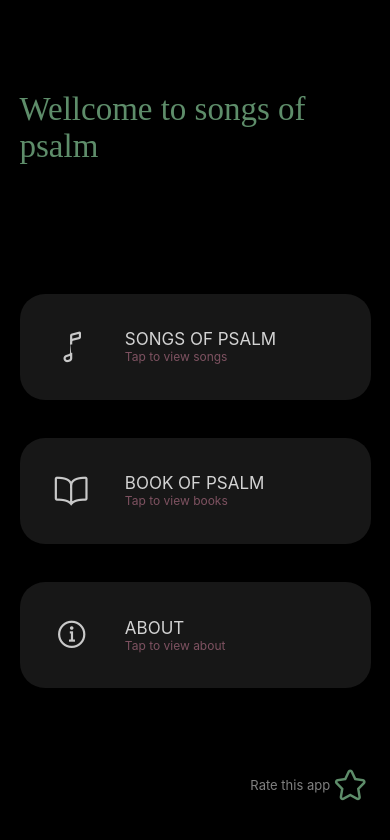
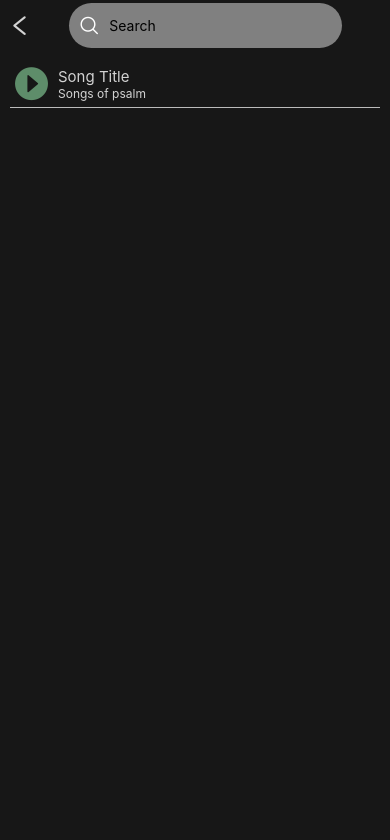
Before and after one commit to AndrewRoy3535/Songs-of-psalm, a React Native app: screen /Playlist in a window 390 px wide. Shown: the top 840 px of the page. Built offline with nearby package versions, Linux system fonts and the light colour scheme.

Commit message:
Context api added

```diff
--- a/App.js
+++ b/App.js
@@ -5,12 +5,15 @@ import HomeScreen from './src/views/HomeScreen/HomeScreen';
 import SongsScreen from './src/views/SongsScreen.js/SongsScreen';
 import BookScreen from './src/views/BookScreen/BookScreen';
 import AboutScreen from './src/views/AboutScreen/AboutScreen';
+import PlaylistScreen from './src/views/PlaylistScreen/PlaylistScreen';
 import {createNativeStackNavigator} from '@react-navigation/native-stack';
+import Context from './src/Context/Context';
 
 const App = () => {
   const Stack = createNativeStackNavigator();
 
   return (
+    <Context>
       <NavigationContainer>
         <Stack.Navigator
           initialRouteName="Home"
@@ -21,8 +24,10 @@ const App = () => {
           <Stack.Screen name="Songs" component={SongsScreen} />
           <Stack.Screen name="Books" component={BookScreen} />
           <Stack.Screen name="About" component={AboutScreen} />
+          <Stack.Screen name="Playlist" component={PlaylistScreen} />
         </Stack.Navigator>
       </NavigationContainer>
+    </Context>
   );
 };
 
--- a/package.json
+++ b/package.json
@@ -13,6 +13,7 @@
     "@react-native-community/slider": "^4.2.2",
     "@react-navigation/native": "^6.0.10",
     "@react-navigation/native-stack": "^6.6.2",
+    "@sanity/client": "^3.3.1",
     "react": "17.0.2",
     "react-native": "0.68.2",
     "react-native-safe-area-context": "^4.2.5",
--- /dev/null
+++ b/src/Context/Context.js
@@ -0,0 +1,13 @@
+import React, {createContext} from 'react';
+
+export const Contextprovider = createContext();
+
+export function Context({children}) {
+  return (
+    <Contextprovider.Provider value={{name: 'React Native'}}>
+      {children}
+    </Contextprovider.Provider>
+  );
+}
+
+export default Context;
--- /dev/null
+++ b/src/views/PlaylistScreen/PlaylistScreen.js
@@ -0,0 +1,99 @@
+import {
+  View,
+  Text,
+  StyleSheet,
+  SafeAreaView,
+  TouchableOpacity,
+  TextInput,
+  ScrollView,
+} from 'react-native';
+import React from 'react';
+import AntDesign from 'react-native-vector-icons/AntDesign';
+
+const PlaylistScreen = ({navigation}) => {
+  return (
+    <SafeAreaView style={styles.playlist_container}>
+      <View style={styles.playlist_header}>
+        <TouchableOpacity
+          style={styles.palylist_header_touchable_opacity}
+          onPress={() => navigation.navigate('Songs')}>
+          <AntDesign name="left" size={25} color="#D3D3D3" />
+        </TouchableOpacity>
+        <View style={styles.playlist_search_container}>
+          <AntDesign
+            name="search1"
+            size={20}
+            color="#fff"
+            style={styles.palylist_search_icon}
+          />
+          <TextInput placeholder="Search" />
+        </View>
+      </View>
+      <ScrollView style={styles.playlist_body}>
+        <TouchableOpacity style={styles.playlist_listview}>
+          <AntDesign name="play" size={33} color="#5e8d6a" />
+          <View style={styles.palylist_title_container}>
+            <Text style={styles.playlist_song_title}>Song Title</Text>
+            <Text style={styles.playlist_song_album}>Songs of psalm</Text>
+          </View>
+        </TouchableOpacity>
+      </ScrollView>
+    </SafeAreaView>
+  );
+};
+
+export default PlaylistScreen;
+
+const styles = StyleSheet.create({
+  playlist_container: {
+    flex: 1,
+    backgroundColor: '#171717',
+  },
+  playlist_header: {
+    flexDirection: 'row',
+    alignItems: 'center',
+  },
+  palylist_header_touchable_opacity: {
+    // borderWidth: 1,
+    width: '17%',
+    padding: 7,
+    borderRadius: 50,
+  },
+  playlist_search_container: {
+    // borderWidth: 1,
+    borderRadius: 50,
+    width: '70%',
+    height: 45,
+    flexDirection: 'row',
+    alignItems: 'center',
+    margin: 3,
+    backgroundColor: 'grey',
+  },
+  palylist_search_icon: {
+    marginHorizontal: 10,
+  },
+  playlist_body: {
+    flex: 10,
+    width: '100%',
+    // borderWidth: 1,
+    padding: 10,
+  },
+  playlist_listview: {
+    flexDirection: 'row',
+    alignItems: 'center',
+    borderBottomWidth: 0.5,
+    borderColor: '#bbbbbb',
+    padding: 5,
+  },
+  palylist_title_container: {
+    marginLeft: 10,
+  },
+  playlist_song_title: {
+    fontSize: 15,
+    color: '#d3d3d3',
+  },
+  playlist_song_album: {
+    fontSize: 12,
+    color: '#d3d3d3',
+  },
+});
--- a/src/views/SongsScreen.js/SongsScreen.js
+++ b/src/views/SongsScreen.js/SongsScreen.js
@@ -6,12 +6,18 @@ import {
   Image,
   Text,
 } from 'react-native';
-import React from 'react';
+import React, {useContext} from 'react';
 import AntDesign from 'react-native-vector-icons/AntDesign';
 import Ionicons from 'react-native-vector-icons/Ionicons';
 import Slider from '@react-native-community/slider';
+import {Contextprovider} from '../../Context/Context';
 
 const SongsScreen = ({navigation}) => {
+  const context = useContext(Contextprovider);
+
+  const {name} = context;
+  console.log(name);
+
   return (
     <SafeAreaView style={styles.playerContainer}>
       <View style={styles.go_back_frm_player}>
@@ -60,16 +66,18 @@ const SongsScreen = ({navigation}) => {
         </View>
       </View>
       <View style={styles.player_bottom_container}>
-        <TouchableOpacity style={styles.touchable_opacity}>
+        {/* <TouchableOpacity style={styles.touchable_opacity}>
           <Ionicons name="heart" size={30} color="#D3D3D3" />
-        </TouchableOpacity>
+        </TouchableOpacity> */}
         <TouchableOpacity style={styles.touchable_opacity}>
           <Ionicons name="repeat" size={30} color="#D3D3D3" />
         </TouchableOpacity>
         <TouchableOpacity style={styles.touchable_opacity}>
           <Ionicons name="musical-note" size={30} color="#D3D3D3" />
         </TouchableOpacity>
-        <TouchableOpacity style={styles.touchable_opacity}>
+        <TouchableOpacity
+          style={styles.touchable_opacity}
+          onPress={() => navigation.navigate('Playlist')}>
           <Ionicons name="list" size={30} color="#D3D3D3" />
         </TouchableOpacity>
       </View>
```
Also changed, not shown: src/lib/sanity.js (added, +7 -0 lines), 2 other files (tests, documents, lock files or other folders). Lines whose indentation alone changed are shown as unchanged.
